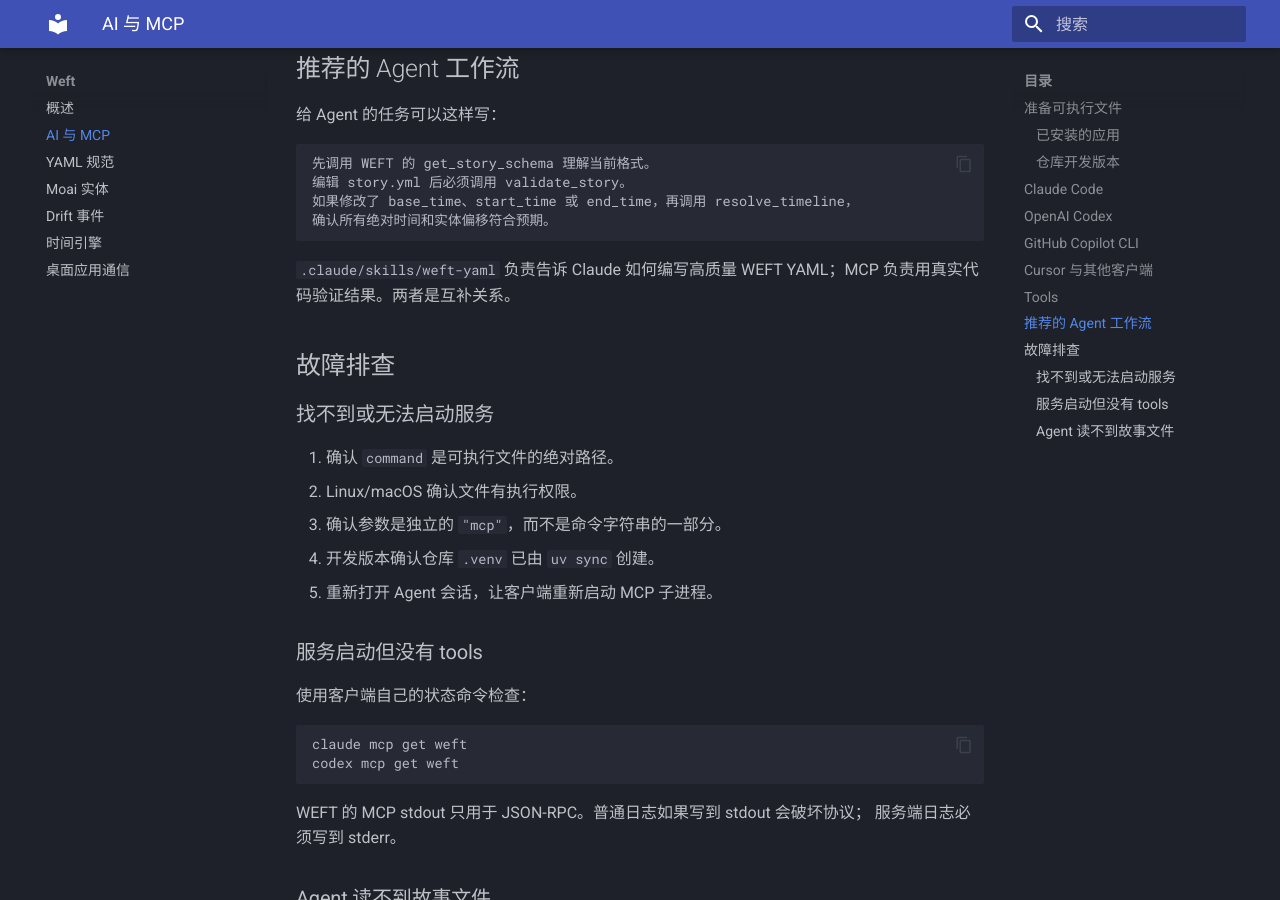
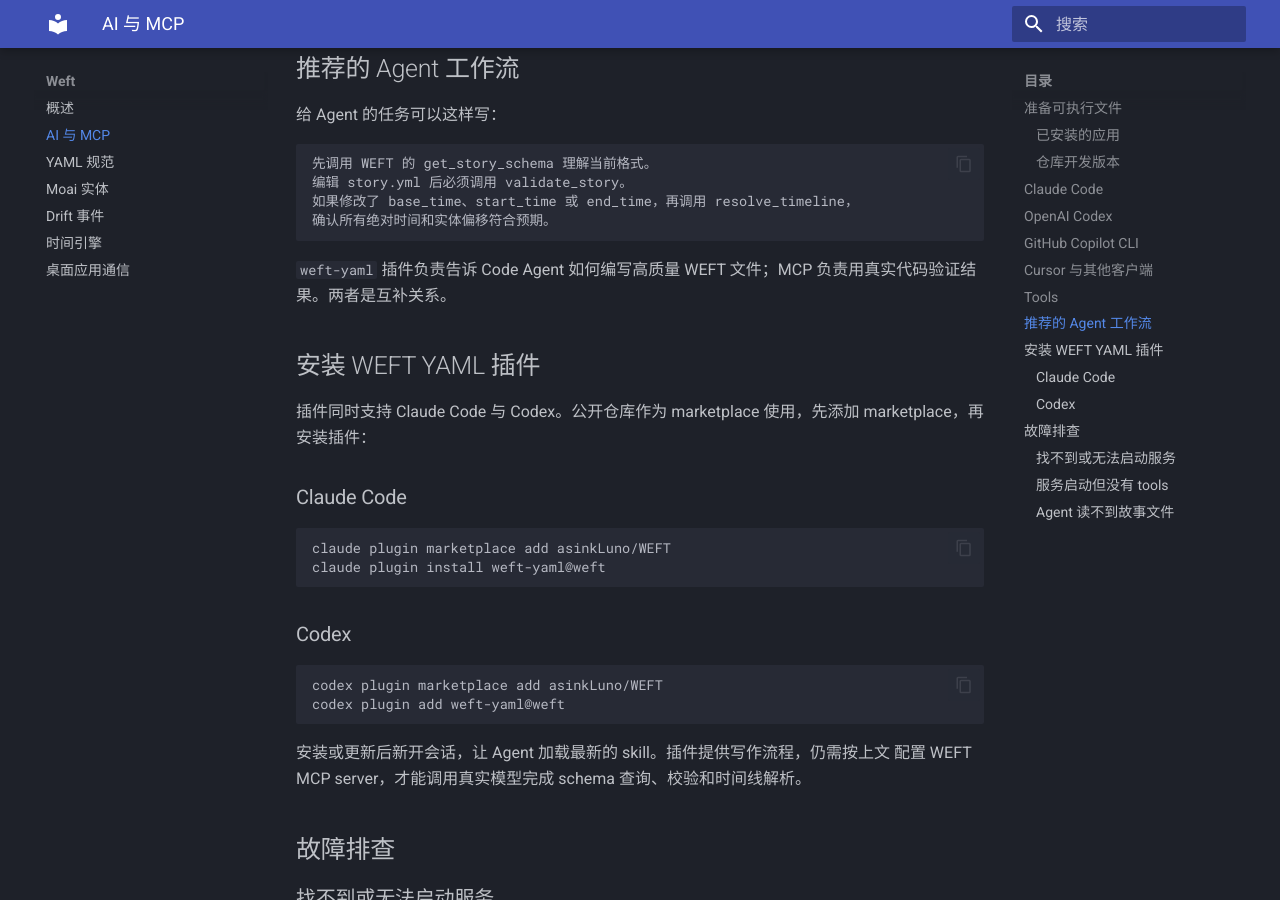
Before and after one commit to asinkLuno/WEFT, an MkDocs documentation site: the page built from docs/mcp.md, in a window 1280 px wide and 900 px high, scrolled down 4032 px. Built offline with MkDocs 1.6.1 and Material for MkDocs 9.7.7, drawn with Linux system fonts in a browser that asks for light colours.

Commit message:
feat: publish WEFT YAML agent plugin

````diff
--- a/docs/mcp.md
+++ b/docs/mcp.md
@@ -205,8 +205,30 @@
 确认所有绝对时间和实体偏移符合预期。
 ```
 
-`.claude/skills/weft-yaml` 负责告诉 Claude 如何编写高质量 WEFT YAML；MCP
+`weft-yaml` 插件负责告诉 Code Agent 如何编写高质量 WEFT 文件；MCP
 负责用真实代码验证结果。两者是互补关系。
+
+## 安装 WEFT YAML 插件
+
+插件同时支持 Claude Code 与 Codex。公开仓库作为 marketplace 使用，先添加
+marketplace，再安装插件：
+
+### Claude Code
+
+```bash
+claude plugin marketplace add asinkLuno/WEFT
+claude plugin install weft-yaml@weft
+```
+
+### Codex
+
+```bash
+codex plugin marketplace add asinkLuno/WEFT
+codex plugin add weft-yaml@weft
+```
+
+安装或更新后新开会话，让 Agent 加载最新的 skill。插件提供写作流程，仍需按上文
+配置 WEFT MCP server，才能调用真实模型完成 schema 查询、校验和时间线解析。
 
 ## 故障排查
 
````
Also changed, not shown: plugins/weft-yaml/skills/weft-yaml/SKILL.md (added, +48 -0 lines), plugins/weft-yaml/skills/weft-yaml/references/format.md (added, +90 -0 lines), 5 other files.
